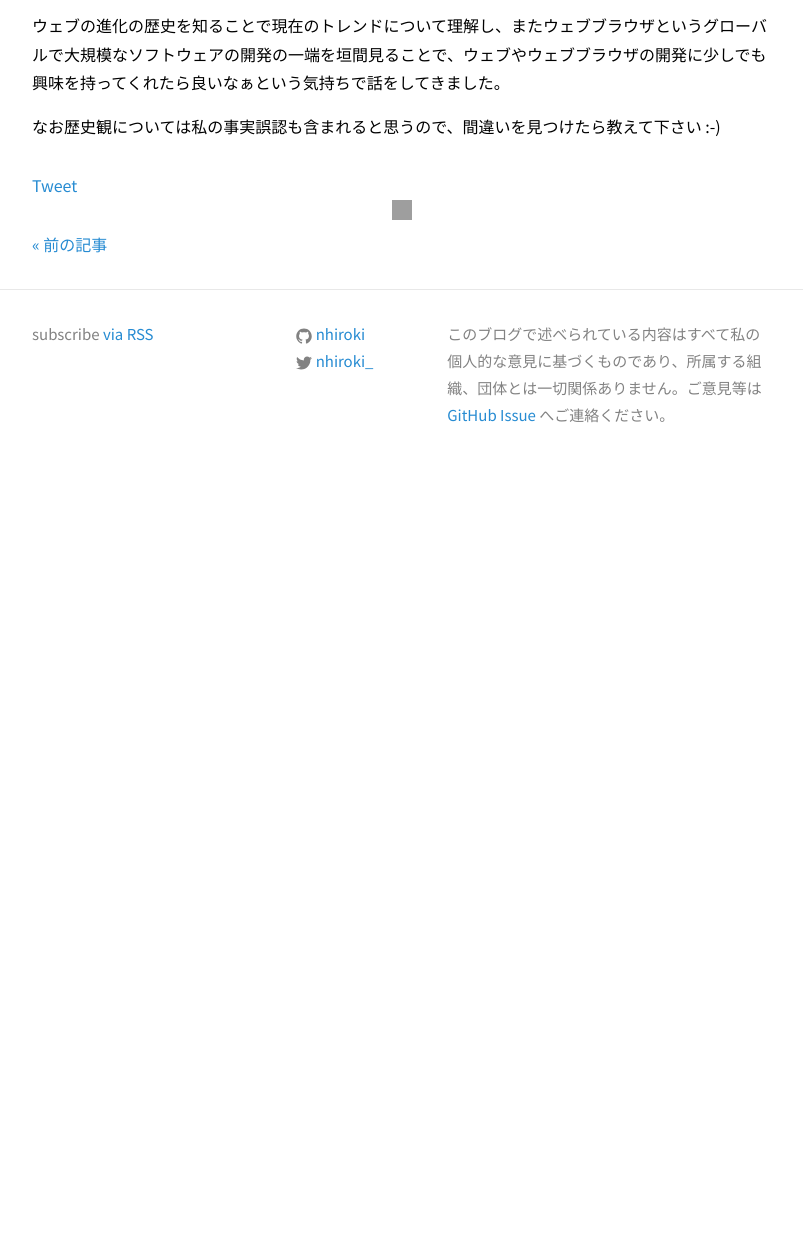
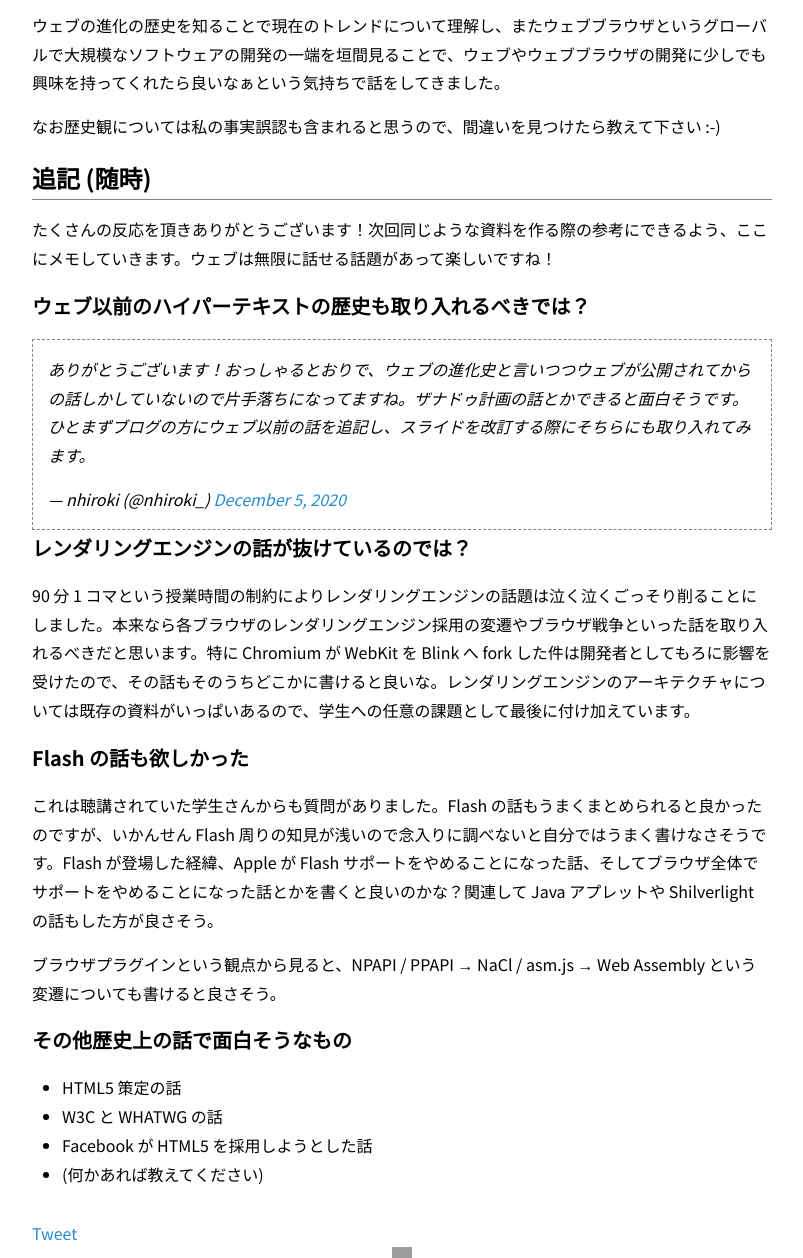
Before and after one commit to nhiroki/nhiroki.github.io, a Jekyll site: the page built from _posts/2020-12-04-web-and-browser.md, in a window 1280 px wide and 1400 px high, scrolled down 552 px, cut to the strip 142-1400 px from the top of the window. Shown: the whole strip, without its empty margins (238-1041 px from the left). Built offline with Jekyll 4.4.1, drawn with Linux system fonts in a browser that asks for light colours; comment, search, counter and statistics services are not loaded; before the commit the page ends 1182 px from its top, so only the background shows below that; grey boxes are pictures that could not be loaded.

Commit message:
Update the existing articile

```diff
--- a/_posts/2020-12-04-web-and-browser.md
+++ b/_posts/2020-12-04-web-and-browser.md
@@ -13,3 +13,28 @@
 ウェブの進化の歴史を知ることで現在のトレンドについて理解し、またウェブブラウザというグローバルで大規模なソフトウェアの開発の一端を垣間見ることで、ウェブやウェブブラウザの開発に少しでも興味を持ってくれたら良いなぁという気持ちで話をしてきました。
 
 なお歴史観については私の事実誤認も含まれると思うので、間違いを見つけたら教えて下さい :-)
+
+# 追記 (随時)
+
+たくさんの反応を頂きありがとうございます！次回同じような資料を作る際の参考にできるよう、ここにメモしていきます。ウェブは無限に話せる話題があって楽しいですね！
+
+## ウェブ以前のハイパーテキストの歴史も取り入れるべきでは？
+
+<blockquote class="twitter-tweet"><p lang="ja" dir="ltr">ありがとうございます！おっしゃるとおりで、ウェブの進化史と言いつつウェブが公開されてからの話しかしていないので片手落ちになってますね。ザナドゥ計画の話とかできると面白そうです。ひとまずブログの方にウェブ以前の話を追記し、スライドを改訂する際にそちらにも取り入れてみます。</p>&mdash; nhiroki (@nhiroki_) <a href="https://twitter.com/nhiroki_/status/1335034990023778304?ref_src=twsrc%5Etfw">December 5, 2020</a></blockquote> <script async src="https://platform.twitter.com/widgets.js" charset="utf-8"></script>
+
+## レンダリングエンジンの話が抜けているのでは？
+
+90 分 1 コマという授業時間の制約によりレンダリングエンジンの話題は泣く泣くごっそり削ることにしました。本来なら各ブラウザのレンダリングエンジン採用の変遷やブラウザ戦争といった話を取り入れるべきだと思います。特に Chromium が WebKit を Blink へ fork した件は開発者としてもろに影響を受けたので、その話もそのうちどこかに書けると良いな。レンダリングエンジンのアーキテクチャについては既存の資料がいっぱいあるので、学生への任意の課題として最後に付け加えています。
+
+## Flash の話も欲しかった
+
+これは聴講されていた学生さんからも質問がありました。Flash の話もうまくまとめられると良かったのですが、いかんせん Flash 周りの知見が浅いので念入りに調べないと自分ではうまく書けなさそうです。Flash が登場した経緯、Apple が Flash サポートをやめることになった話、そしてブラウザ全体でサポートをやめることになった話とかを書くと良いのかな？関連して Java アプレットや Shilverlight の話もした方が良さそう。
+
+ブラウザプラグインという観点から見ると、NPAPI / PPAPI → NaCl / asm.js → Web Assembly という変遷についても書けると良さそう。
+
+## その他歴史上の話で面白そうなもの
+
+- HTML5 策定の話
+- W3C と WHATWG の話
+- Facebook が HTML5 を採用しようとした話
+- (何かあれば教えてください)
```
